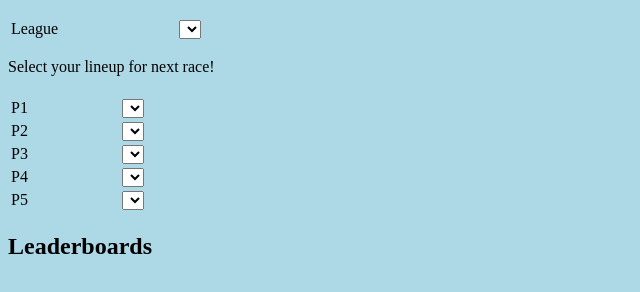
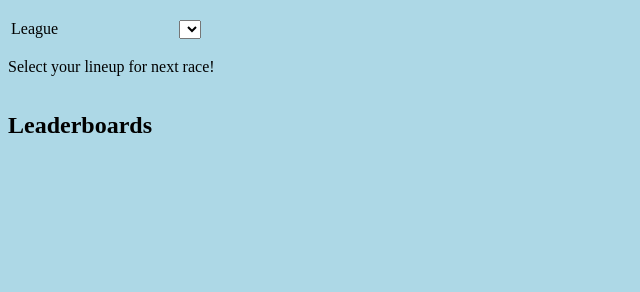
Before and after one commit to lalmquist/F1_fantasy, a plain HTML site: page html/selectDrivers.html in a window 1280 px wide. Shown: the part 110-402 px from the top of the page, without its empty margins (0-640 px from the left). Drawn offline with Linux system fonts and the light colour scheme; no server answers.

Commit message:
dynamic table

```diff
--- a/html/selectDrivers.html
+++ b/html/selectDrivers.html
@@ -22,46 +22,7 @@
 
 <p>Select your lineup for next race!</p>
 
-<table style="width:20%">
-    <tr>
-      <th></th>
-      <th></th>
-    </tr>
-    <tr>
-        <td>P1</td>
-        <td>
-            <select id="DriverList0" onchange="change()">
-          </select>
-        </td>
-    </tr>
-    <tr>
-        <td>P2</td>
-        <td>
-            <select id="DriverList1" onchange="change()">
-              </select>
-        </td>
-    </tr>
-    <tr>
-        <td>P3</td>
-        <td>
-            <select id="DriverList2" onchange="change()">
-              </select>
-        </td>
-    </tr>
-    <tr>
-      <td>P4</td>
-      <td>
-          <select id="DriverList3" onchange="change()">
-            </select>
-      </td>
-  </tr>
-  <tr>
-    <td>P5</td>
-    <td>
-        <select id="DriverList4" onchange="change()">
-          </select>
-    </td>
-</tr>
+<table id="table" style="width:20%">
 </table>
 
   <h2>Leaderboards</h2>
--- a/js/loadScripts.js
+++ b/js/loadScripts.js
@@ -19,7 +19,7 @@ function loadDriversStart(){
             drivers.push(newDriver)
           }
 
-          writeToDropdowns()
+          createHTMLTable()
       } else {
         console.log('error')
       }
@@ -27,6 +27,21 @@ function loadDriversStart(){
 
     request.send()
 
+}
+
+function createHTMLTable(){
+  for (var i = 0; i <= tableLen - 1; i++){
+    tableLine = '<tr><th></th><th></th></tr><tr><td>'
+    tableLine += 'P' + (i + 1) + '</td><td>'
+    tableLine += '<select id="DriverList' + String(i) + '" onchange="change()">'
+    tableLine += '</select></td></tr>'
+
+    document.getElementById('table').innerHTML += tableLine;
+  }
+  tableLine ='</tr>'
+  document.getElementById('table').innerHTML += tableLine;
+
+  writeToDropdowns()
 }
 
 function writeToDropdowns(){
```
